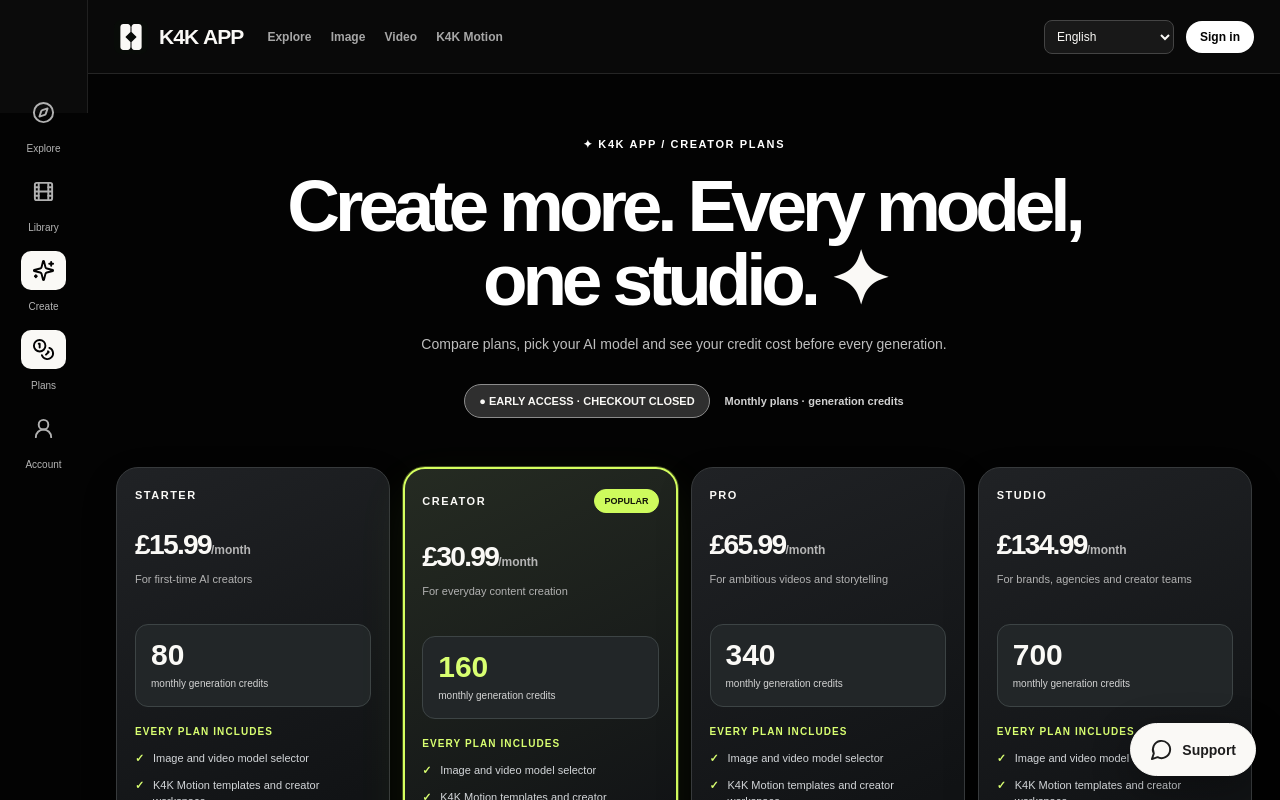
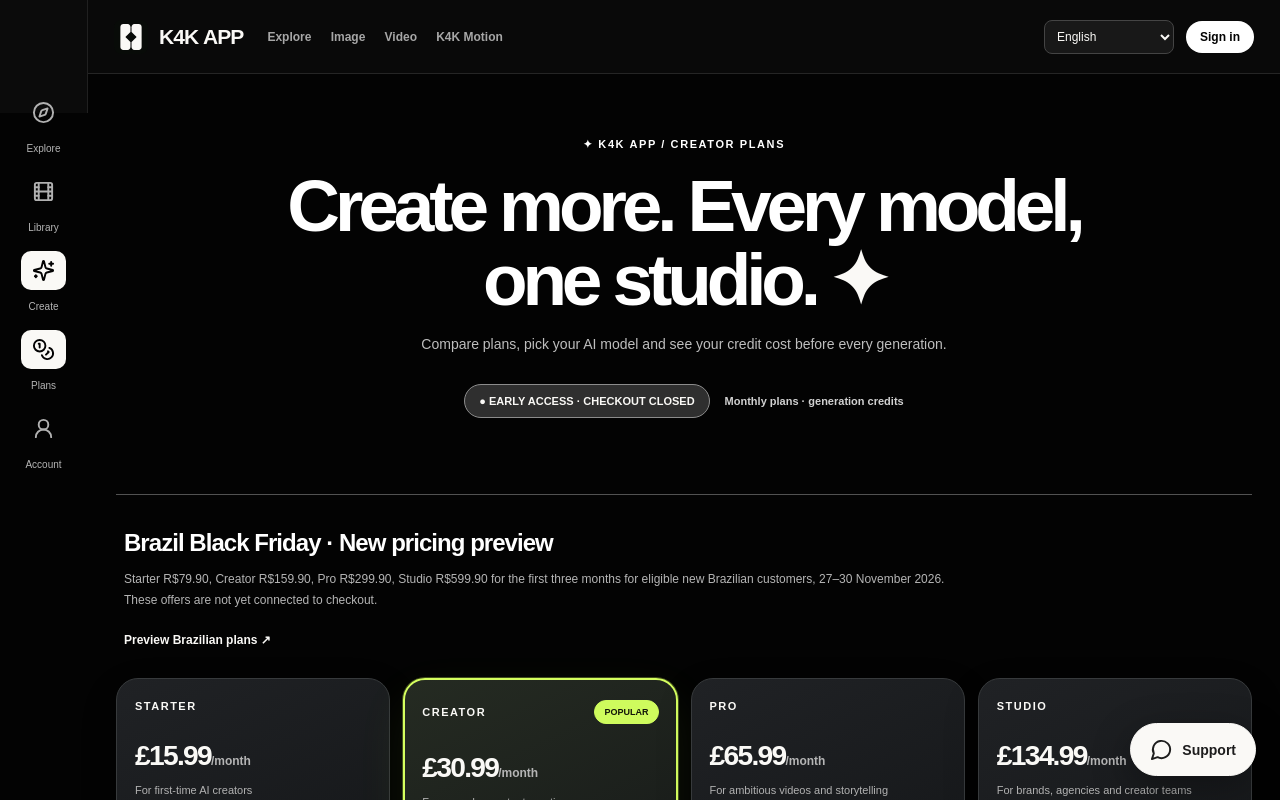
Before and after one commit to kreativestudios4k-lgtm/k4k-academy-v2, a Next.js app: page /k4k-app/credits in a window 1280 px wide. Shown: the top 800 px of the page. Built offline with nearby package versions, Linux system fonts and the light colour scheme; no server answers.

Commit message:
Link Brazilian Black Friday proposal from existing K4K plans without touching checkout

```diff
--- a/app/k4k-app/credits/page.js
+++ b/app/k4k-app/credits/page.js
@@ -115,6 +115,7 @@ export default function Credits(){
  return <PreviewShell active="Credits">
   <div className="k4k-pricing-page">
    <section className="k4k-pricing-hero"><span className="k4k-workspace-eyebrow">✦ K4K APP / CREATOR PLANS</span><h1>{tr('Create more. Every model, one studio.','Crie mais. Todos os modelos em um só estúdio.','Crea más. Todos los modelos en un estudio.')}<span>✦</span></h1><p>{tr('Compare plans, pick your AI model and see your credit cost before every generation.','Compare os planos, escolha seu modelo de IA e veja o custo em créditos antes de gerar.','Compara los planes, elige tu modelo de IA y consulta los créditos antes de generar.')}</p><div className="k4k-pricing-status"><span>● {checkoutReady?(live?tr('LIVE CHECKOUT','PAGAMENTO DISPONÍVEL','PAGO DISPONIBLE'):tr('TEST MODE ONLY','SOMENTE MODO TESTE','SOLO MODO PRUEBA')):!billing&&!readinessError?tr('CHECKING CHECKOUT','VERIFICANDO PAGAMENTO','COMPROBANDO PAGO'):readinessError?tr('CHECKOUT STATUS UNAVAILABLE','STATUS INDISPONÍVEL','ESTADO NO DISPONIBLE'):tr('EARLY ACCESS · CHECKOUT CLOSED','ACESSO ANTECIPADO · PAGAMENTO FECHADO','ACCESO ANTICIPADO · PAGO CERRADO')}</span><span>{tr('Monthly plans · generation credits','Planos mensais · créditos de geração','Planes mensuales · créditos de generación')}</span></div></section>
+   <section className="k4k-pricing-note" aria-label="Brazil Black Friday pricing preview"><h2>{tr('Brazil Black Friday · New pricing preview','Black Friday Brasil · Prévia dos novos preços','Black Friday Brasil · Vista previa de precios')}</h2><p>{tr('Starter R$79.90, Creator R$159.90, Pro R$299.90, Studio R$599.90 for the first three months for eligible new Brazilian customers, 27–30 November 2026. These offers are not yet connected to checkout.','Starter R$79,90, Creator R$159,90, Pro R$299,90 e Studio R$599,90 nos primeiros 3 meses para novos clientes elegíveis no Brasil, de 27 a 30 de novembro de 2026. Estes valores ainda não estão conectados ao checkout.','Starter R$79,90, Creator R$159,90, Pro R$299,90 y Studio R$599,90 los tres primeros meses para nuevos clientes elegibles en Brasil, del 27 al 30 de noviembre de 2026. Estas ofertas todavía no están conectadas al pago.')}</p><Link href="/k4k-app/black-friday-preview">{tr('Preview Brazilian plans','Ver prévia dos planos brasileiros','Ver planes de Brasil')} ↗</Link></section>
    {readinessError&&<p role="alert" className="k4k-pricing-note">{tr('Could not check checkout availability. No payment was taken.','Não foi possível verificar o pagamento. Nenhuma cobrança foi feita.','No se pudo comprobar el pago. No se cobró nada.')} <button type="button" onClick={refreshCheckout}>{tr('Try again','Tentar novamente','Reintentar')}</button></p>}
    {billing?.ownerPilot&&<p role="status" className="k4k-pricing-note">Owner live verification: Starter only, real recurring payment. Public checkout remains closed.</p>}
    {signedIn&&billing?.reason==='OWNER_LIVE_PILOT_ONLY'&&<p role="status" className="k4k-pricing-note">Live checkout is currently restricted to the authorized owner account. Sign out and sign in with the account approved for the payment verification. No payment has been taken.</p>}
```
